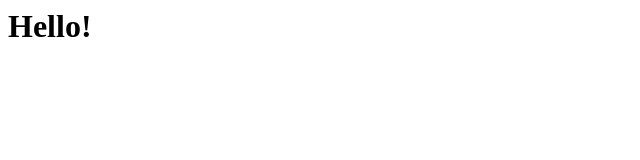
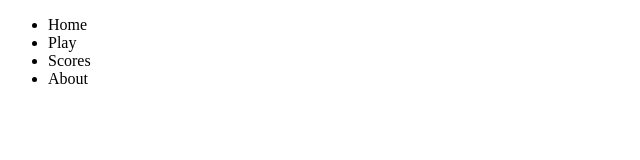
Before and after one commit to Watermeloncl/simon, a plain HTML site: page index.html in a window 1280 px wide. Shown: the whole page, without its empty margins (0-640 px from the left). Drawn offline with Linux system fonts and the light colour scheme.

Commit message:
Added source files for play, scores, about, and icon

```diff
--- a/index.html
+++ b/index.html
@@ -1 +1,18 @@
-<h1> Hello! </h1>
+<!DOCTYPE html>
+<html lang="en">
+    <head>
+        <meta charset="UTF-8" />
+        <!-- Tell browsers not to scale the viewport automatically -->
+        <meta name="viewport" content="width=device-width, initial-scale=1.0" />
+        <title>Simon</title>
+        <link rel="icon" href="favicon.ico" />
+    </head>
+    <body>
+        <ul>
+            <li>Home</li>
+            <li>Play</li>
+            <li>Scores</li>
+            <li>About</li>
+        </ul>
+    </body>
+</html>
```
Also changed, not shown: about.html (added), favicon.ico (added), play.html (added), scores.html (added).
